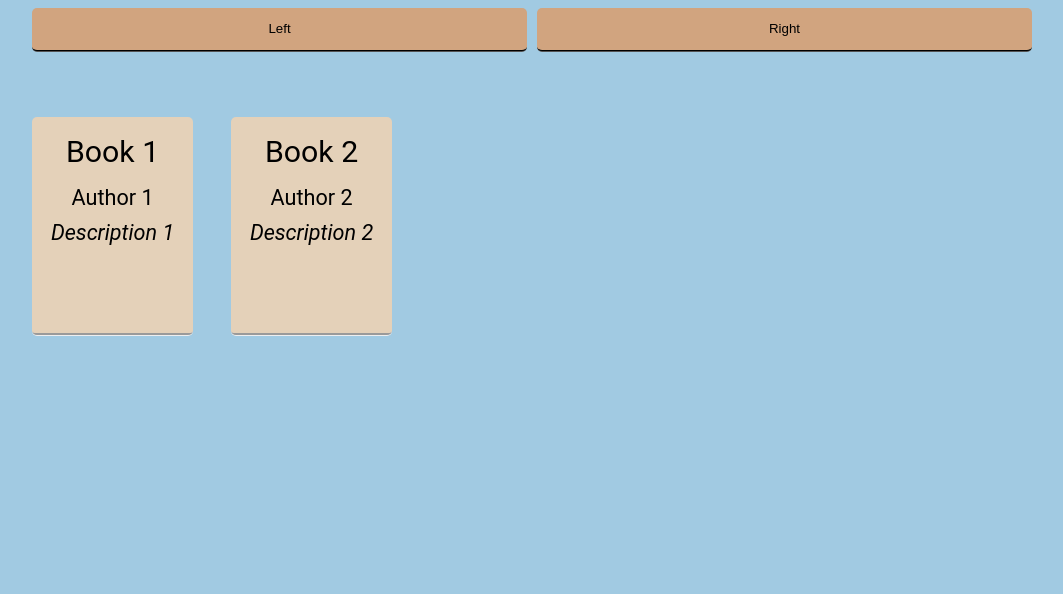
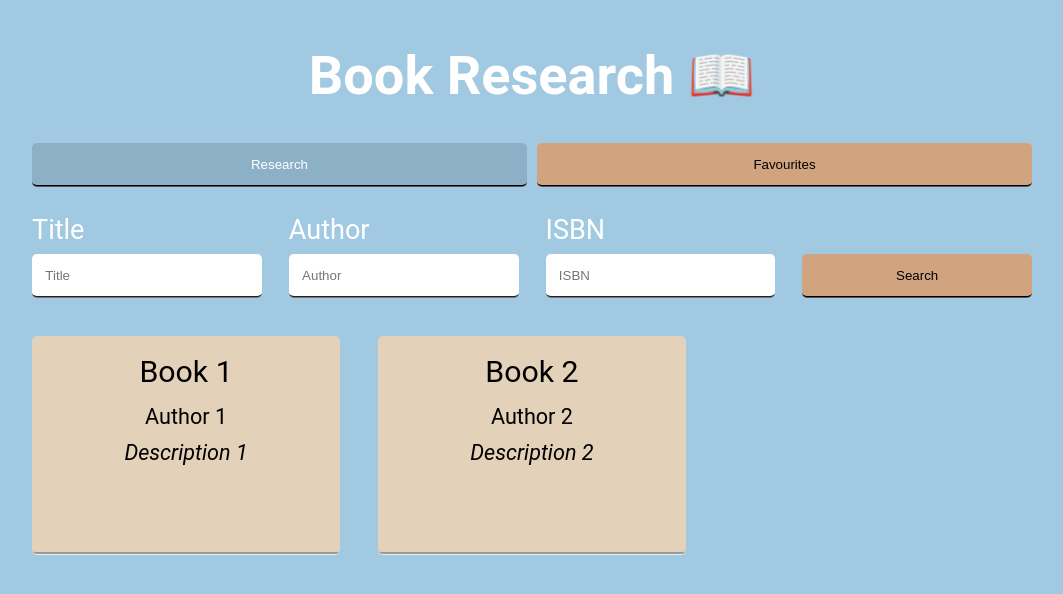
Before and after one commit to Balastrong/book-react, a React (Create React App) app: page / in a window 1280 px wide. Shown: the top 594 px of the page, without its empty margins (108-1171 px from the left). Built offline with nearby package versions, Linux system fonts and the light colour scheme.

Commit message:
Dummy form

```diff
--- a/src/App.tsx
+++ b/src/App.tsx
@@ -4,12 +4,17 @@ import BookSearch from "./pages/BookSearch";
 
 function App() {
   const tabs: ITab[] = [
-    { label: "Left", content: <BookSearch /> },
-    { label: "Right", content: <BookFavourite /> },
+    { label: "Research", content: <BookSearch /> },
+    { label: "Favourites", content: <BookFavourite /> },
   ];
   return (
     <div className="main-container">
-      <Tabs tabs={tabs} />
+      <div className="header">
+        <h1>Book Research 📖</h1>
+      </div>
+      <div className="content">
+        <Tabs tabs={tabs} />
+      </div>
     </div>
   );
 }
--- a/src/generic-components/Tabs.tsx
+++ b/src/generic-components/Tabs.tsx
@@ -18,7 +18,7 @@ const Tabs = (props: ITabsProps) => {
       <div className="tabs-labels">
         {props.tabs.map((tab, index) => (
           <button
-            className="tabs-label"
+            className={`tabs-label ${activeTab === index ? "active" : ""}`}
             key={index}
             onClick={() => setActiveTab(index)}
           >
--- /dev/null
+++ b/src/pages/BookSearch.scss
@@ -0,0 +1,31 @@
+@use '../variables' as vars;
+
+.search-form {
+  .search-form-controls {
+    display: flex;
+    flex-wrap: wrap;
+    gap: 1em;
+
+    .form-field {
+      display: flex;
+      flex: 1;
+      flex-direction: column;
+      justify-content: flex-end;
+      min-width: 200px;
+
+      @media screen and (max-width: vars.$max-width-media) {
+        min-width: 100%;
+      }
+    }
+  }
+}
+
+.loading-indicator {
+  position: absolute;
+  top: 0;
+  width: 100%;
+  height: 100%;
+  text-align: center;
+  background: #00000040;
+  border-radius: vars.$border-radius;
+}
--- a/src/pages/BookSearch.tsx
+++ b/src/pages/BookSearch.tsx
@@ -1,6 +1,7 @@
 import { useState } from "react";
 import BookCard from "../domain-components/BookCard";
 import { Book } from "../models/books/response/book";
+import "./BookSearch.scss";
 
 const BookSearch = () => {
   const [books, setBooks] = useState<Book[]>([
@@ -16,12 +17,40 @@ const BookSearch = () => {
     },
   ] as Book[]);
 
+  const search = () => {
+    // search books
+  };
+
   return (
     <>
-      <form></form>
+      <div className="search-form">
+        <div className="search-form-controls">
+          <div className="form-field">
+            <label>Title</label>
+            <input placeholder="Title" />
+          </div>
+          <div className="form-field">
+            <label>Author</label>
+            <input placeholder="Author" />
+          </div>
+          <div className="form-field">
+            <label>ISBN</label>
+            <input placeholder="ISBN" />
+          </div>
+          <div className="form-field">
+            <div className="full-width">
+              <button className="full-width" onClick={search}>
+                Search
+              </button>
+            </div>
+          </div>
+        </div>
+      </div>
       <div className="books-container">
         {books.map((book, index) => (
-          <BookCard book={book} key={index} />
+          <div className="books-container-item" key={index}>
+            <BookCard book={book} />
+          </div>
         ))}
       </div>
     </>
```
